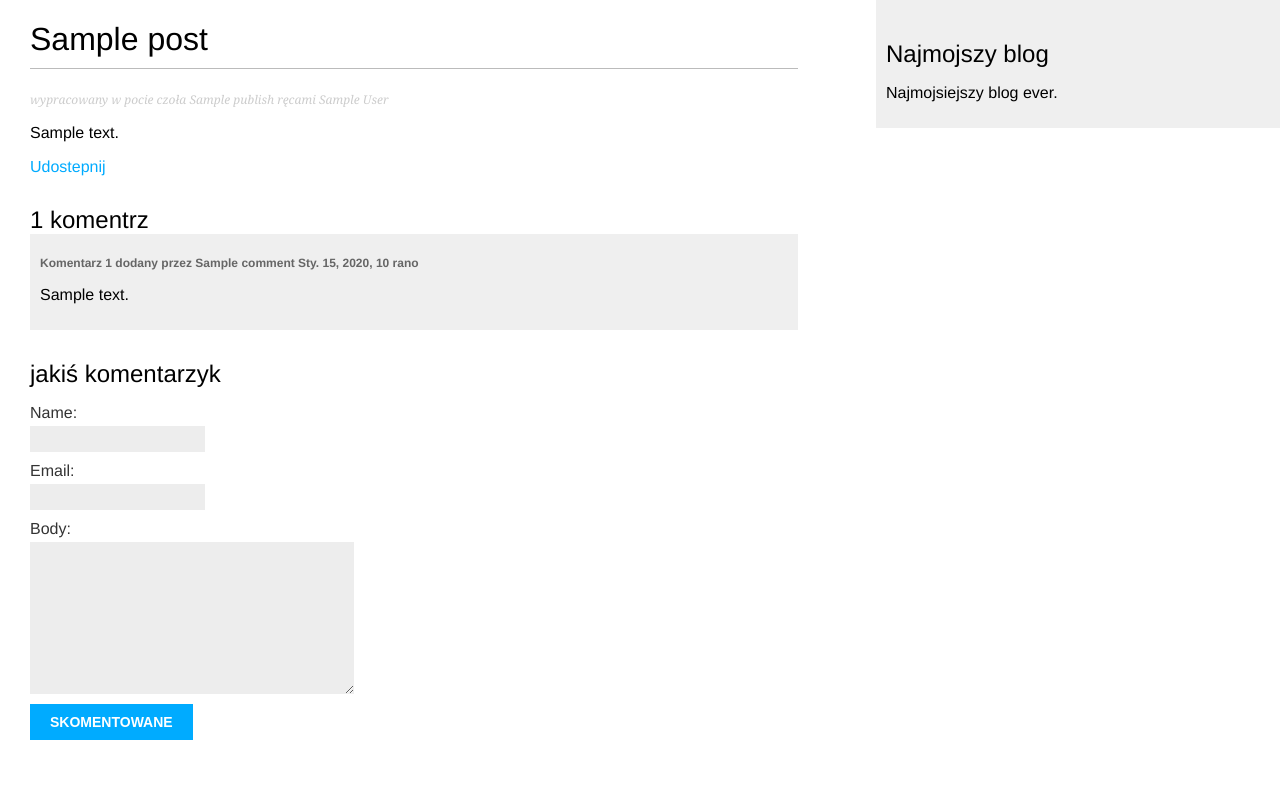
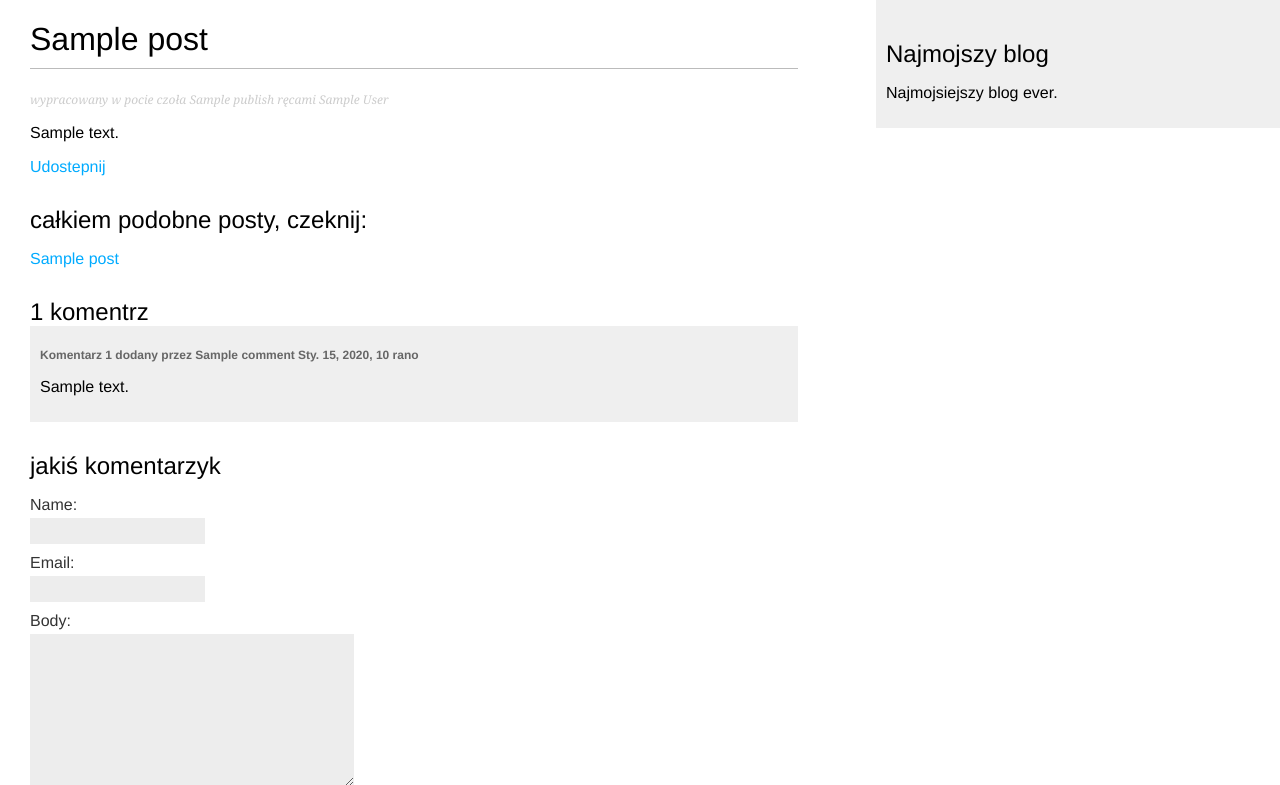
Before and after one commit to KCzenczek/Django_blog_app, a Django app: template mysite/blog/templates/blog/post/detail.html in a window 1280 px wide. Shown: the top 785 px of the page. Before the commit the page ends 740 px from the top, so only its background shows below. Run offline with Django 3.2, Linux system fonts and the light colour scheme; tables that the repository leaves empty hold one stand-in row (values such as "Sample post"); the template is opened without the code that fills it: values that come from a table or form of the project are taken from there, most other values are stand-ins (such as "Sample title", 1, 10 or a date in 2020); data that the repository does not hold is empty.

Commit message:
similar_posts

```diff
--- a/mysite/blog/templates/blog/post/detail.html
+++ b/mysite/blog/templates/blog/post/detail.html
@@ -13,6 +13,15 @@
       Udostepnij
     </a>
   </p>
+
+  <h2>całkiem podobne posty, czeknij:</h2>
+  {% for post in similar_posts %}
+    <p>
+      <a href="{{ post.get_absolute_url }}">{{ post.title }}</a>
+    </p>
+  {% empty %}
+    Nikt nie napisał jeszcze czegoś podobnego
+  {% endfor %}
 
   {% with comments.count as total_comments %}
     <h2>
```
Also changed, not shown: mysite/blog/views.py (+11 -0 lines).
